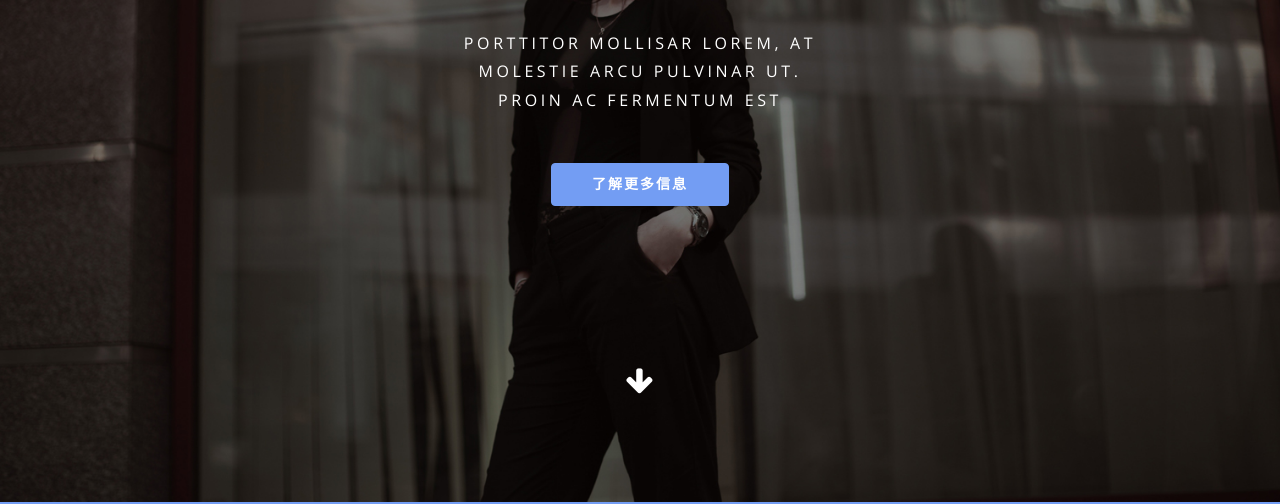
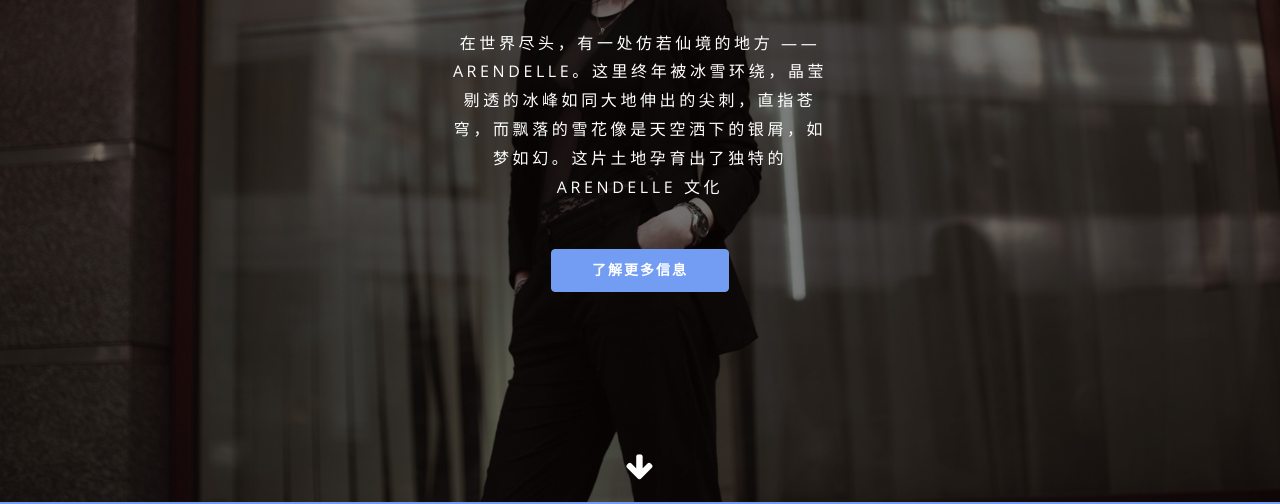
Before and after one commit to arendelle123/arendelle, a plain HTML site: page index.html in a window 1280 px wide. Shown: the part 298-802 px from the top of the page. Drawn offline with nearby package versions, Linux system fonts and the light colour scheme.

Commit message:
Update index.html

```diff
--- a/index.html
+++ b/index.html
@@ -53,7 +53,7 @@
 		<div class="container">
 			<div class="baner-text text-center">
 				<h3><a href="#">Arendelle</a></h3>
-				<h6 class="mx-auto mt-4 pt-2">porttitor mollisar lorem, at molestie arcu pulvinar ut. Proin ac fermentum est</h6>
+				<h6 class="mx-auto mt-4 pt-2">在世界尽头，有一处仿若仙境的地方 ——ARENDELLE。这里终年被冰雪环绕，晶莹剔透的冰峰如同大地伸出的尖刺，直指苍穹，而飘落的雪花像是天空洒下的银屑，如梦如幻。这片土地孕育出了独特的 ARENDELLE 文化</h6>
 				<a class="btn btn-primary mt-lg-5 mt-3 agile-link-bnr scroll" href="#about" role="button">了解更多信息</a>
 				<div class="banner-high-lights text-center">
 					<div class="rotate">
```
